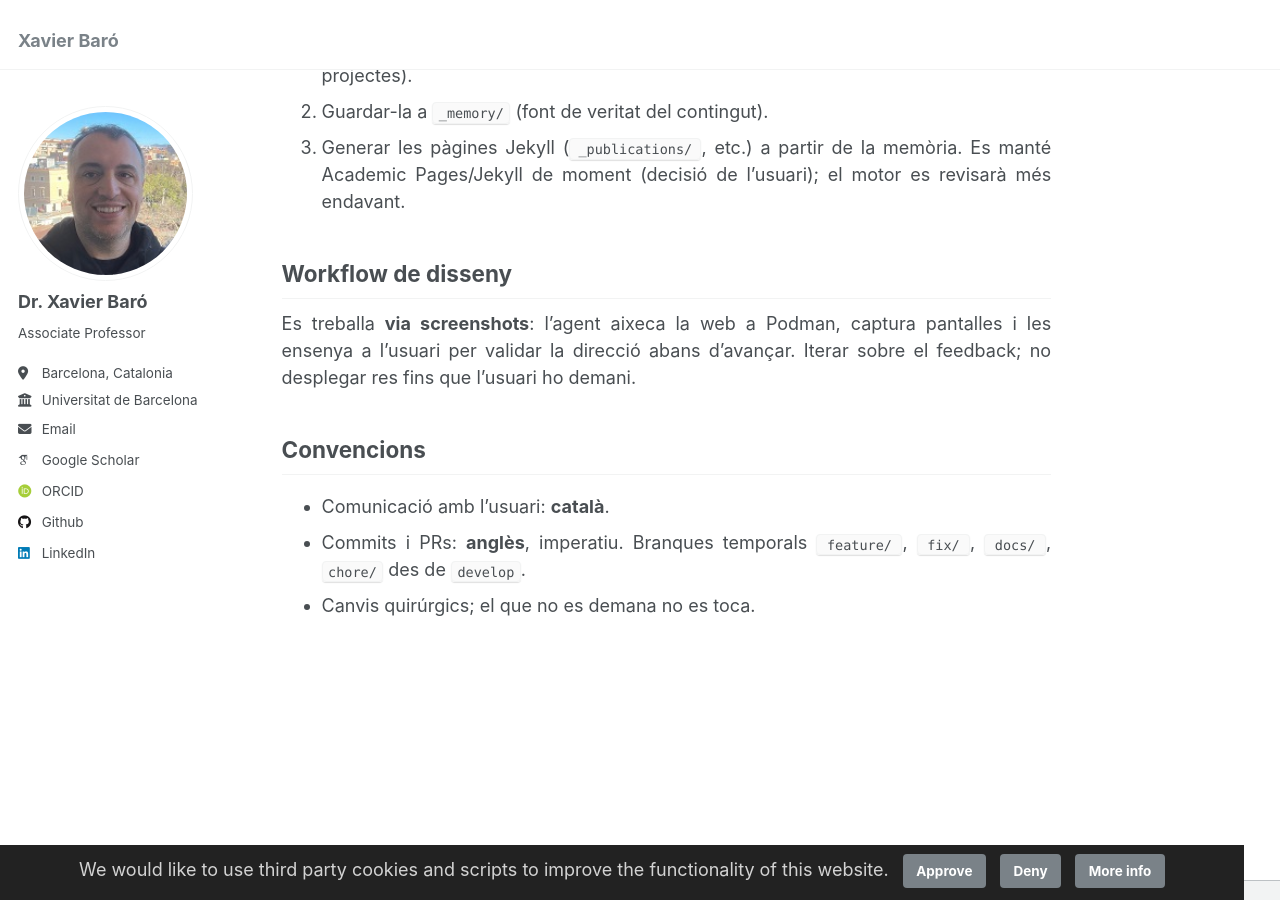
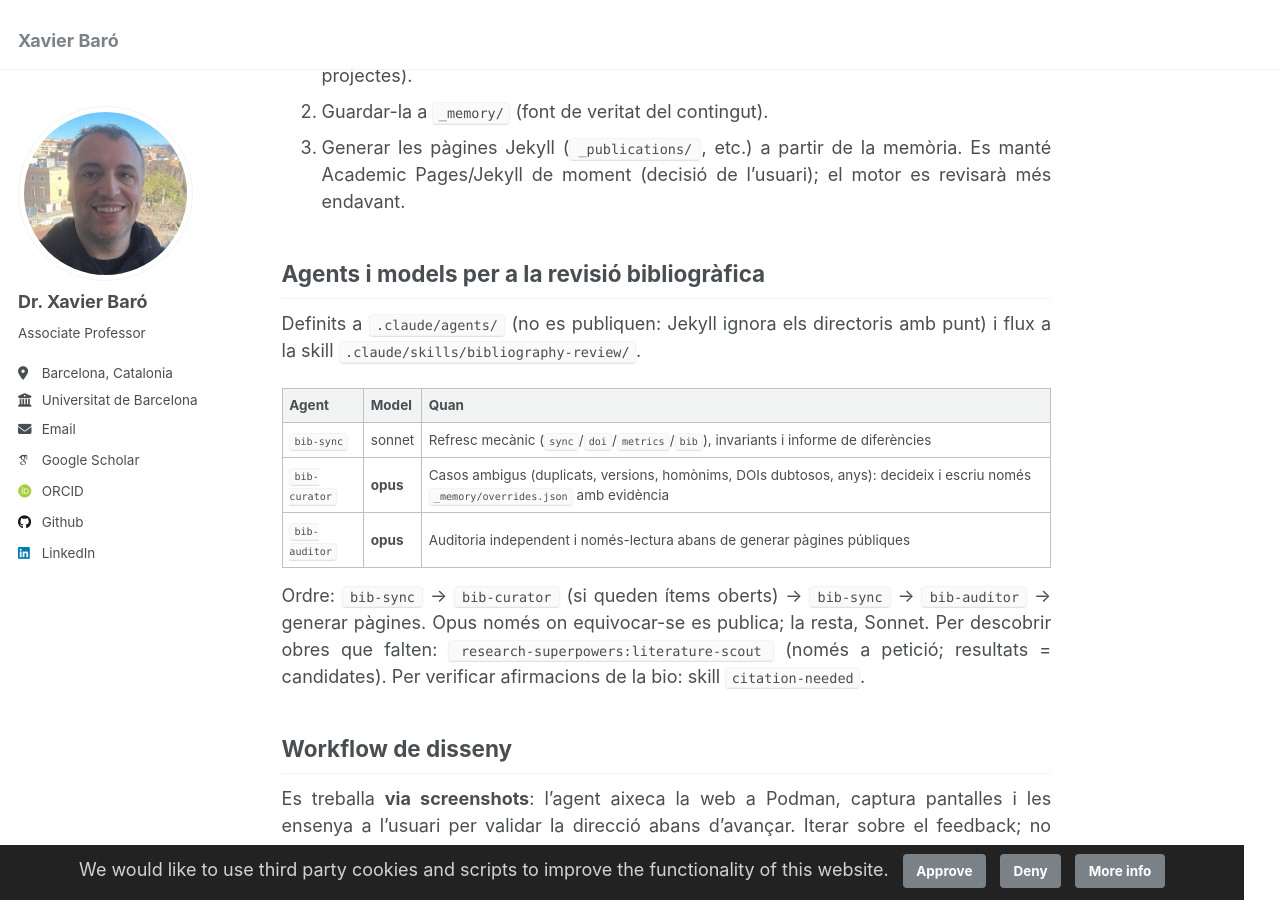
Before and after one commit to xbaro/xbaro.github.io, a Jekyll site: the page built from AGENTS.md, in a window 1280 px wide and 900 px high, scrolled down 3289 px. Built offline with Jekyll 4.4.1, drawn with Linux system fonts in a browser that asks for light colours; some web fonts are replaced; our own code applies the rules of GitHub Pages for plain Markdown files.

Commit message:
Add specialised bibliography agents (sonnet/opus) and review skill
Co-Authored-By: Claude Sonnet 5.5 <noreply@anthropic.com>

```diff
--- a/AGENTS.md
+++ b/AGENTS.md
@@ -56,6 +56,17 @@ Pla:
 2. Guardar-la a `_memory/` (font de veritat del contingut).
 3. Generar les pàgines Jekyll (`_publications/`, etc.) a partir de la memòria. Es manté Academic Pages/Jekyll de moment (decisió de l'usuari); el motor es revisarà més endavant.
 
+## Agents i models per a la revisió bibliogràfica
+Definits a `.claude/agents/` (no es publiquen: Jekyll ignora els directoris amb punt) i flux a la skill `.claude/skills/bibliography-review/`.
+
+| Agent | Model | Quan |
+|---|---|---|
+| `bib-sync` | sonnet | Refresc mecànic (`sync`/`doi`/`metrics`/`bib`), invariants i informe de diferències |
+| `bib-curator` | **opus** | Casos ambigus (duplicats, versions, homònims, DOIs dubtosos, anys): decideix i escriu només `_memory/overrides.json` amb evidència |
+| `bib-auditor` | **opus** | Auditoria independent i només-lectura abans de generar pàgines públiques |
+
+Ordre: `bib-sync` → `bib-curator` (si queden ítems oberts) → `bib-sync` → `bib-auditor` → generar pàgines. Opus només on equivocar-se es publica; la resta, Sonnet. Per descobrir obres que falten: `research-superpowers:literature-scout` (només a petició; resultats = candidates). Per verificar afirmacions de la bio: skill `citation-needed`.
+
 ## Workflow de disseny
 Es treballa **via screenshots**: l'agent aixeca la web a Podman, captura pantalles i les ensenya a l'usuari per validar la direcció abans d'avançar. Iterar sobre el feedback; no desplegar res fins que l'usuari ho demani.
 
```
